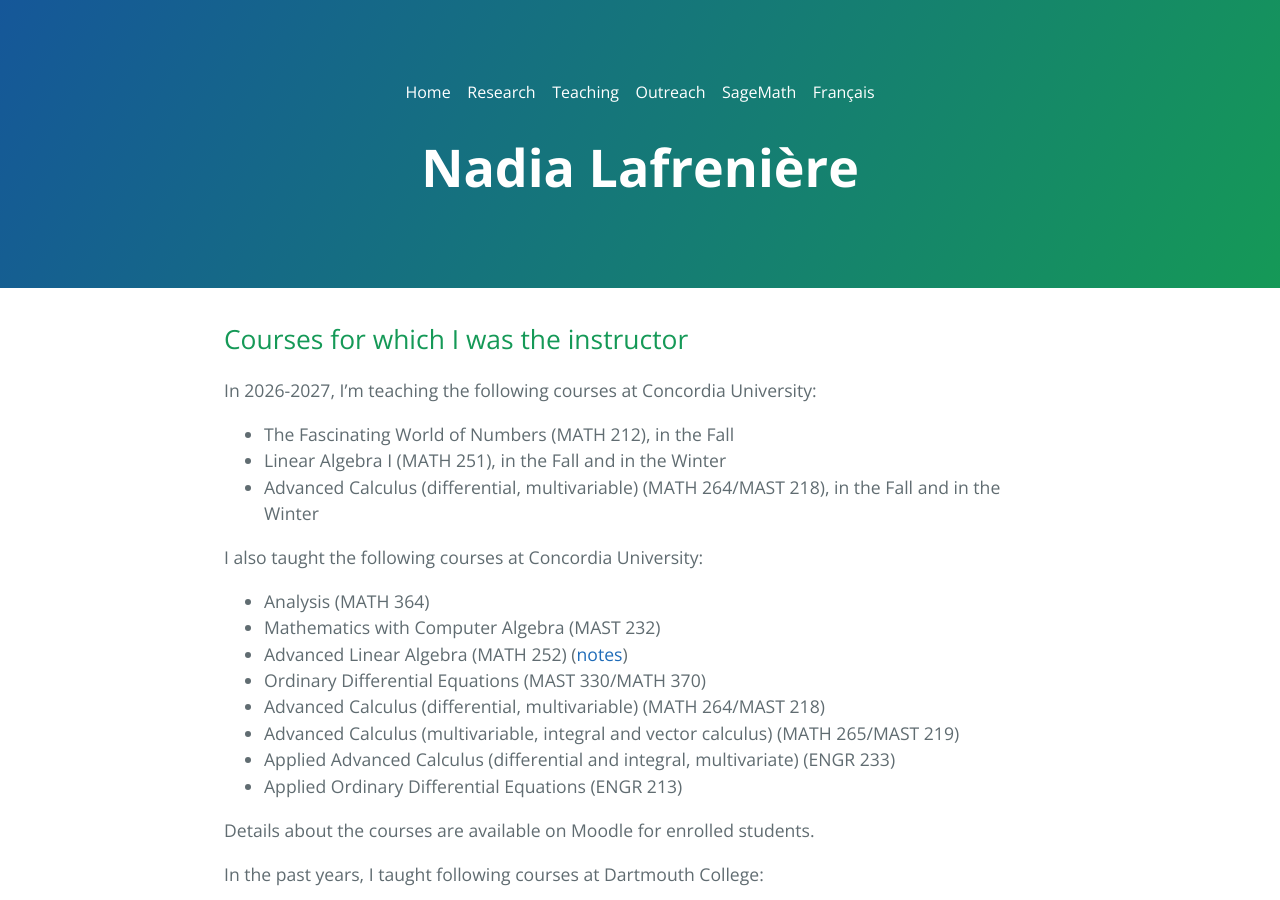
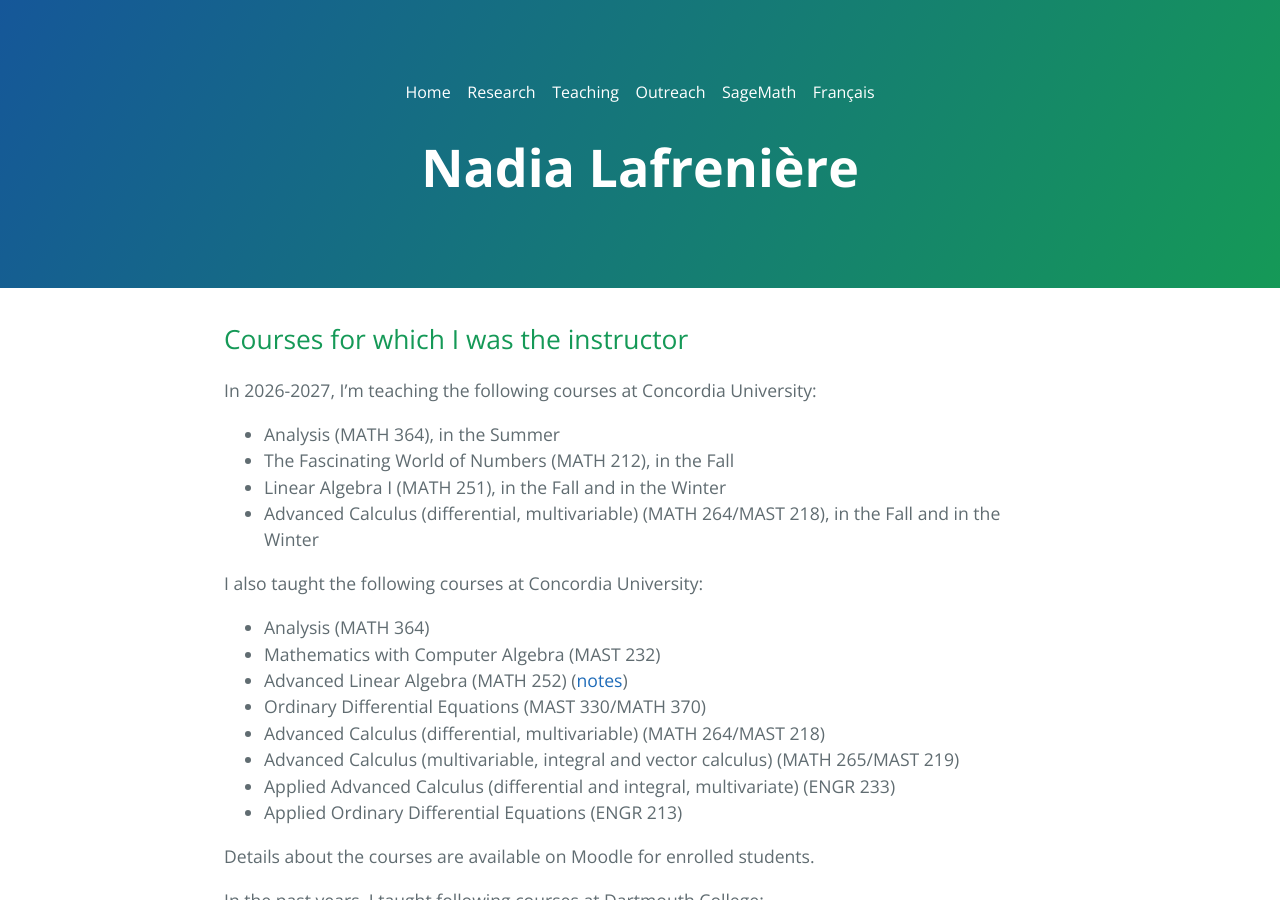
Before and after one commit to nadialafreniere/nadialafreniere.github.io, a Jekyll site: the page built from teaching.md, in a window 1280 px wide and 900 px high. Built offline with Jekyll 4.4.1, drawn with Linux system fonts in a browser that asks for light colours; our own code applies the rules of GitHub Pages for plain Markdown files.

Commit message:
Fixed teaching

```diff
--- a/teaching.md
+++ b/teaching.md
@@ -8,6 +8,7 @@ ref: enseignement
 ## Courses for which I was the instructor
 
 In 2026-2027, I'm teaching the following courses at Concordia University:
+ * Analysis (MATH 364), in the Summer
  * The Fascinating World of Numbers (MATH 212), in the Fall
  * Linear Algebra I (MATH 251), in the Fall and in the Winter
  * Advanced Calculus (differential, multivariable) (MATH 264/MAST 218), in the Fall and in the Winter
```
Also changed, not shown: enseignement.md (+1 -0 lines).
